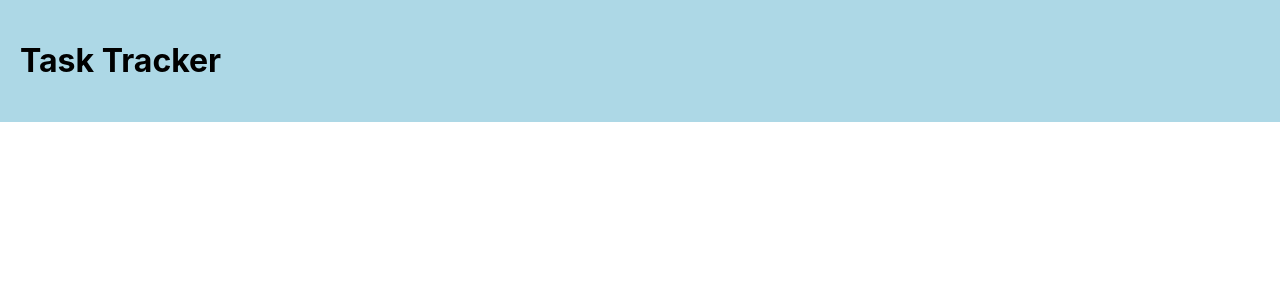
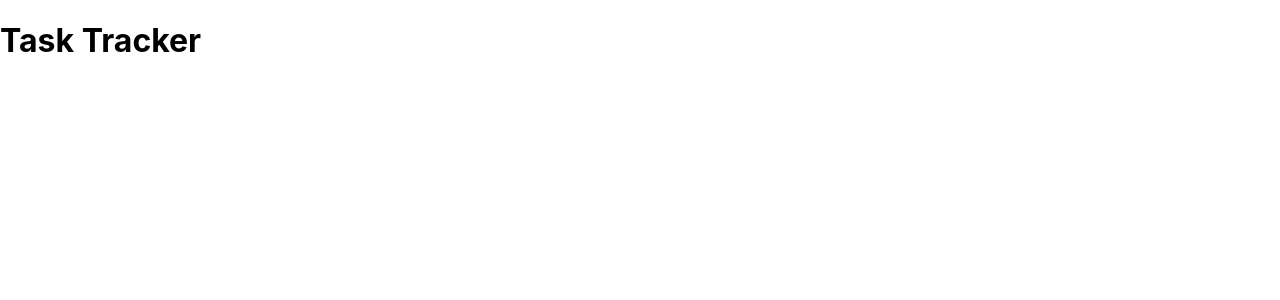
Before and after one commit to Nadun00/task-tracker-react, a React (Create React App) app: page / in a window 1280 px wide. Shown: the top 300 px of the page. Built offline with nearby package versions, Linux system fonts and the light colour scheme.

Commit message:
remove styles

```diff
--- a/src/components/Header.js
+++ b/src/components/Header.js
@@ -2,7 +2,7 @@ import React from "react"
 
 const Header = ({title ='Task Tracker'}) => {
   return(
-  <header style= {{ backgroundColor: 'lightblue', padding: '20px' }}>
+  <header >
       <h1>{title}</h1>
   </header>
   );
```
